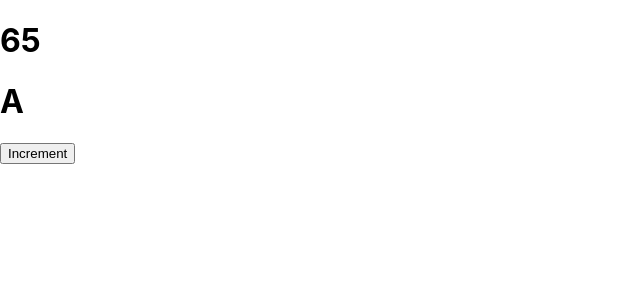
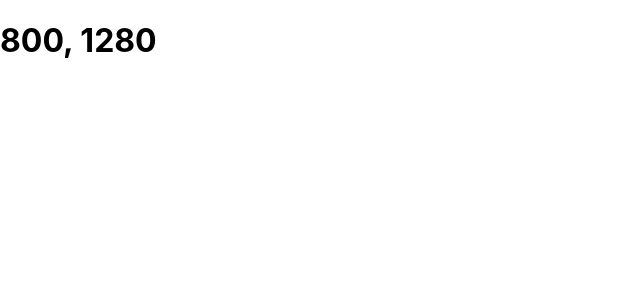
Before and after one commit to shbh29/react-demo-3-functionComponents, a React (Create React App) app in the folder function-components/: page / in a window 1280 px wide. Shown: the top 300 px of the page, without its empty margins (0-640 px from the left). Built offline with nearby package versions, Linux system fonts and the light colour scheme.

Commit message:
useEffect Width Height printing

```diff
--- a/function-components/src/App.js
+++ b/function-components/src/App.js
@@ -1,18 +1,26 @@
 import './App.css';
-import React, {useState} from 'react';
+import React, {useState, useEffect} from 'react';
 
-function App () {
-  const [value, setValue] = useState(65);
-  const [asciiCode, setAsciiCode] = useState(value);
+function App() {
+  const [height, setHeight] = useState(window.innerHeight);
+  const [width, setWidth] = useState(window.innerWidth);
+
+  useEffect(() => {
+    console.log("useEffect was called");
+    function handler() {
+      setHeight(window.innerHeight);
+      setWidth(window.innerWidth);
+    }
+    window.addEventListener('resize', handler);
+
+    return () => {
+      console.log('clean up was called')
+      window.removeEventListener('resize',handler);
+    }
+  })
+
   return (
-    <>
-      <h1>{value}</h1>
-      <h1>{String.fromCodePoint(asciiCode)}</h1>
-      <button onClick={() => {
-        setValue(value + 1);
-        setAsciiCode(asciiCode + 1);
-      }}>Increment</button>
-    </>
+    <h1>{height}, {width}</h1>
   )
 }
 
```
